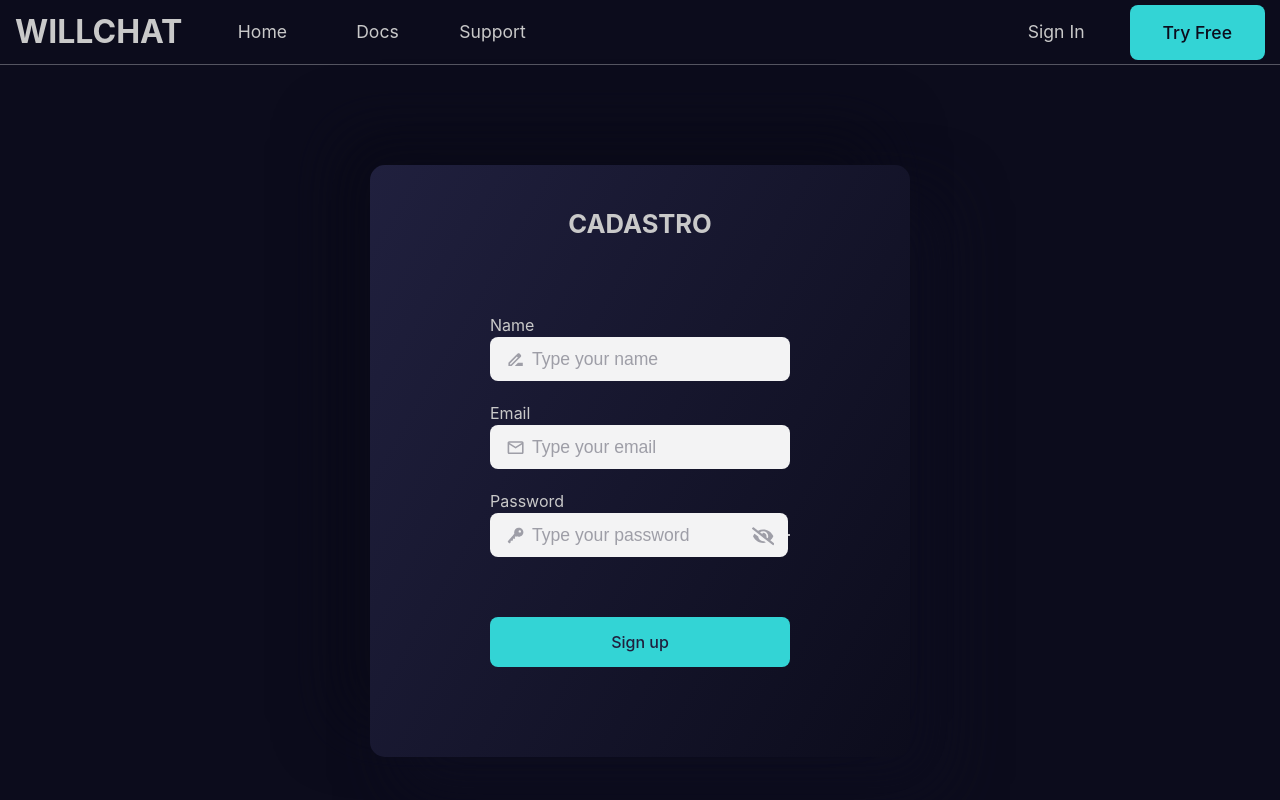
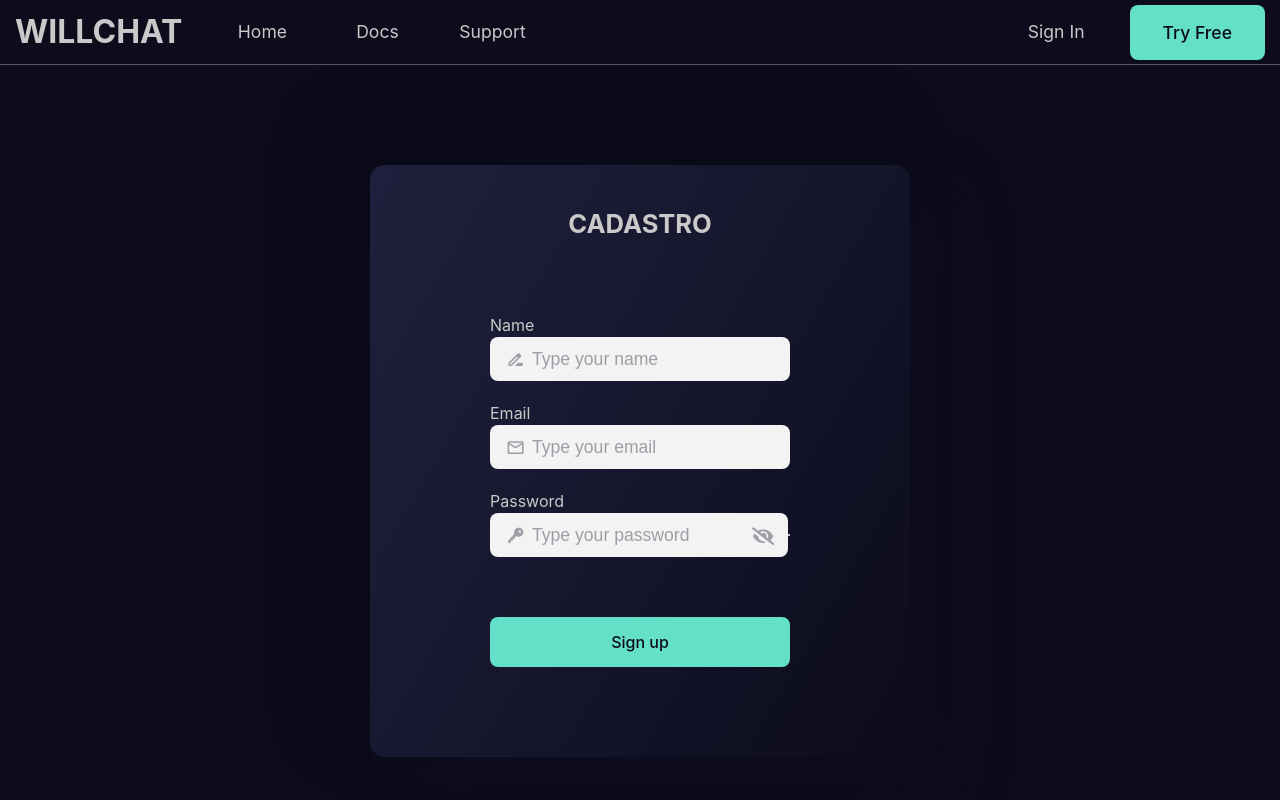
Before and after one commit to Williancc1557/willchat-plataform, a React (Vite) app: page /register in a window 1280 px wide. Shown: the top 800 px of the page. Built offline with nearby package versions, Linux system fonts and the light colour scheme.

Commit message:
refactor: change header button text color

```diff
--- a/src/colors/colors.ts
+++ b/src/colors/colors.ts
@@ -1,6 +1,6 @@
 export const colors = {
   primaryDark: `rgb(12,12,28)`,
   secondaryDark: `rgb(32 32 62)`,
-  secondBlue: `rgb(51,212,213)`,
+  secondBlue: `#65e0c8`,
   fontColor: `rgb(201 201 201)`,
 };
--- a/src/views/RegisterPage/styled.ts
+++ b/src/views/RegisterPage/styled.ts
@@ -47,7 +47,7 @@ export const FormStyled = styled.form`
       width: 300px;
       height: 50px;
       background-color: ${colors.secondBlue};
-      color: ${colors.secondaryDark};
+      color: ${colors.primaryDark};
     }
 
     .input-container {
```
